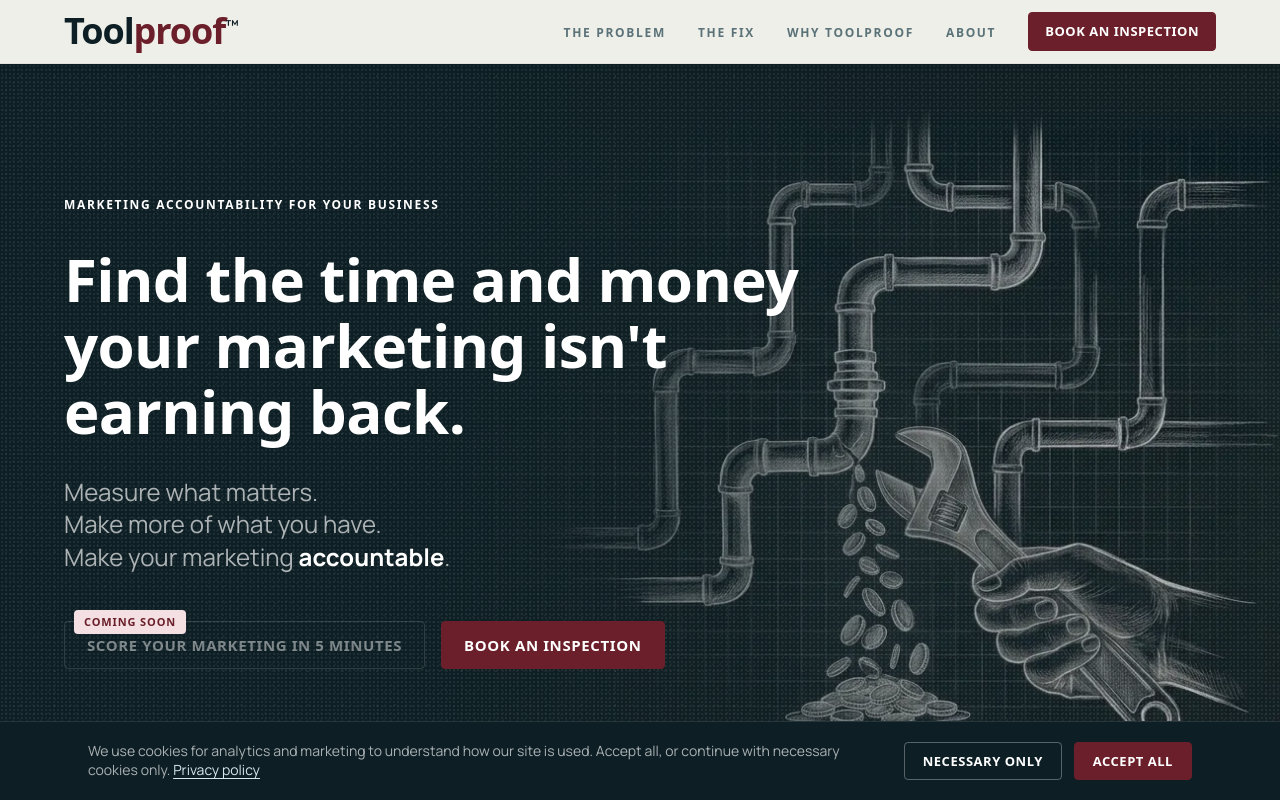
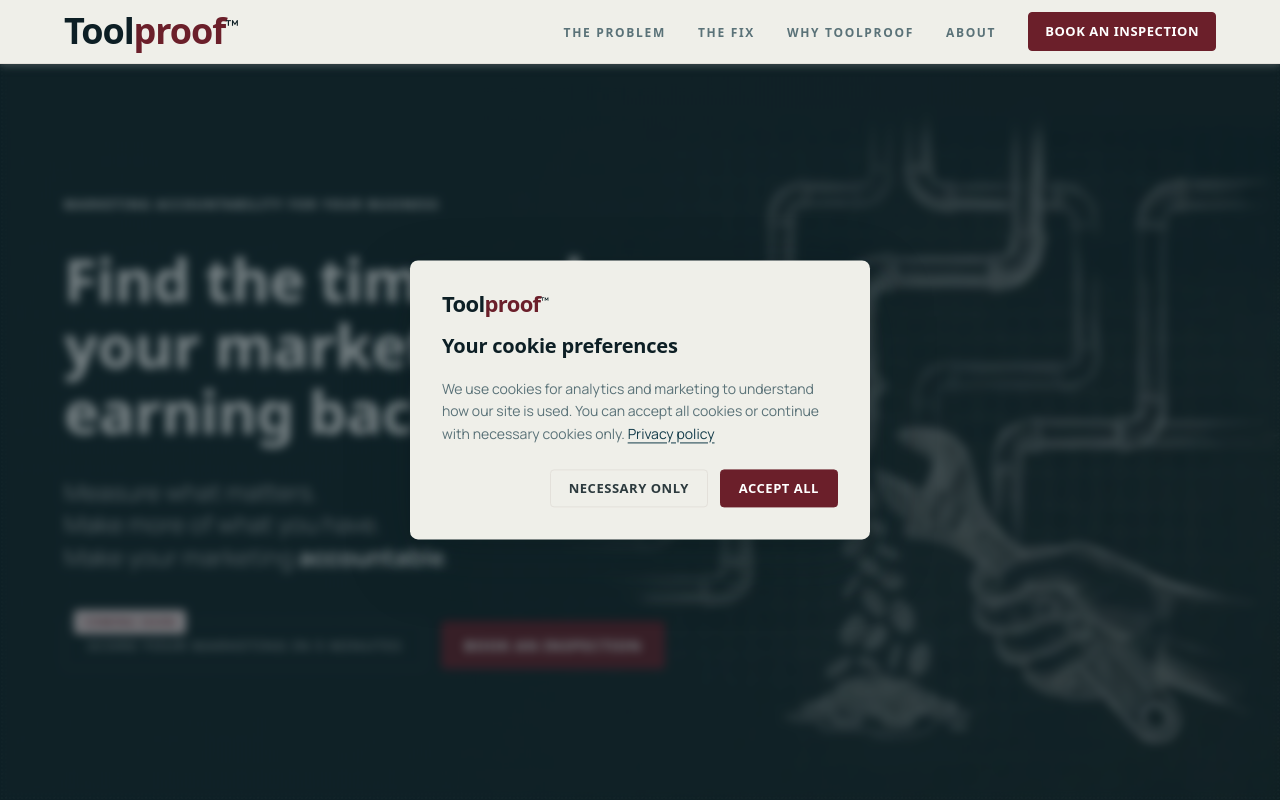
Before and after one commit to toolproofcomau/toolproof.com.au, a plain HTML site: page index.html in a window 1280 px wide. Shown: the top 800 px of the page. Drawn offline with Linux system fonts and the light colour scheme; a web font is replaced by a local one.

Commit message:
Centralised consent and added blurred background

```diff
--- a/index.html
+++ b/index.html
@@ -271,11 +271,17 @@
         <p class="tp-footer__acknowledgement">We acknowledge the Ngarluma people as the Traditional Custodians of the Country on which we live and work, and pay our respects to their Elders past, present and emerging.</p>
     </footer>
 
-    <div class="tp-consent" id="tp-consent" role="dialog" aria-label="Cookie consent" aria-modal="false" hidden>
+    <div class="tp-consent-backdrop" id="tp-consent-backdrop" hidden></div>
+
+    <div class="tp-consent" id="tp-consent" role="dialog" aria-label="Cookie consent" aria-modal="true" hidden>
         <div class="tp-consent__inner">
-            <p class="tp-consent__text">We use cookies for analytics and marketing to understand how our site is used. Accept all, or continue with necessary cookies only. <a class="tp-consent__link" href="/privacy">Privacy policy</a></p>
+            <div class="tp-consent__header">
+                <span class="tp-wordmark" aria-hidden="true">Tool<span class="tp-wordmark__proof">proof</span><sup class="tp-wordmark__reg">&trade;</sup></span>
+                <h2 class="tp-consent__title">Your cookie preferences</h2>
+                <p class="tp-consent__text">We use cookies for analytics and marketing to understand how our site is used. You can accept all cookies or continue with necessary cookies only. <a class="tp-consent__link" href="/privacy">Privacy policy</a></p>
+            </div>
             <div class="tp-consent__actions">
-                <button class="tp-btn tp-btn--ghost tp-consent__decline" type="button">Necessary only</button>
+                <button class="tp-btn tp-consent__decline" type="button">Necessary only</button>
                 <button class="tp-btn tp-btn--emphasis tp-consent__accept" type="button">Accept all</button>
             </div>
         </div>
@@ -322,6 +328,7 @@
 
             // Cookie consent
             var consentBanner = document.getElementById('tp-consent');
+            var consentBackdrop = document.getElementById('tp-consent-backdrop');
             var CONSENT_KEY = 'tp_consent';
 
             function grantConsent() {
@@ -335,14 +342,20 @@
 
             function hideBanner() {
                 consentBanner.classList.remove('tp-consent--visible');
-                setTimeout(function() { consentBanner.hidden = true; }, 300);
+                consentBackdrop.classList.remove('tp-consent-backdrop--visible');
+                setTimeout(function() {
+                    consentBanner.hidden = true;
+                    consentBackdrop.hidden = true;
+                }, 300);
             }
 
             function showBanner() {
                 consentBanner.hidden = false;
+                consentBackdrop.hidden = false;
                 requestAnimationFrame(function() {
                     requestAnimationFrame(function() {
                         consentBanner.classList.add('tp-consent--visible');
+                        consentBackdrop.classList.add('tp-consent-backdrop--visible');
                     });
                 });
             }
--- a/styles.css
+++ b/styles.css
@@ -958,46 +958,82 @@
     border-radius: 2px;
 }
 
-/* === Cookie consent banner === */
+/* === Cookie consent modal === */
+.tp-consent-backdrop {
+    position: fixed;
+    inset: 0;
+    z-index: 88;
+    background: rgba(13, 31, 37, 0.55);
+    backdrop-filter: blur(5px);
+    -webkit-backdrop-filter: blur(5px);
+    opacity: 0;
+    transition: opacity 0.25s var(--ease-standard);
+}
+.tp-consent-backdrop--visible { opacity: 1; }
+
 .tp-consent {
     position: fixed;
-    bottom: 0;
-    left: 0;
-    right: 0;
+    top: 50%;
+    left: 50%;
     z-index: 90;
-    background: var(--tp-ironstone);
-    border-top: 1px solid rgba(255, 255, 255, 0.1);
-    transform: translateY(100%);
-    transition: transform var(--duration-base) var(--ease-standard);
+    width: calc(100% - var(--space-8));
+    max-width: 460px;
+    background: var(--surface-page);
+    border-radius: var(--radius-lg);
+    box-shadow: 0 24px 64px rgba(13, 31, 37, 0.25), 0 4px 16px rgba(13, 31, 37, 0.12);
+    opacity: 0;
+    transform: translate(-50%, -48%);
+    transition: opacity 0.25s var(--ease-standard), transform 0.25s var(--ease-standard);
 }
-.tp-consent--visible { transform: translateY(0); }
+.tp-consent--visible {
+    opacity: 1;
+    transform: translate(-50%, -50%);
+}
 .tp-consent__inner {
-    max-width: var(--container-max);
-    margin-inline: auto;
-    padding: var(--space-5) var(--space-6);
+    padding: var(--space-8);
     display: flex;
-    align-items: center;
+    flex-direction: column;
     gap: var(--space-6);
-    flex-wrap: wrap;
+}
+.tp-consent__header {
+    display: flex;
+    flex-direction: column;
+    gap: var(--space-4);
+}
+.tp-consent__header .tp-wordmark {
+    font-size: 22px;
+}
+.tp-consent__title {
+    font-family: var(--font-display);
+    font-size: var(--text-lg);
+    font-weight: var(--weight-bold);
+    color: var(--text-strong);
+    letter-spacing: var(--tracking-heading);
 }
 .tp-consent__text {
-    flex: 1;
-    min-width: 16rem;
     font-size: var(--text-sm);
-    color: var(--text-on-dark-muted);
-    line-height: var(--leading-snug);
+    color: var(--text-muted);
+    line-height: var(--leading-body);
 }
 .tp-consent__link {
-    color: var(--tp-teal-light);
+    color: var(--text-accent);
     text-decoration: underline;
     text-underline-offset: 3px;
-    white-space: nowrap;
 }
-.tp-consent__link:hover { color: var(--text-on-dark); }
+.tp-consent__link:hover { color: var(--tp-teal-mid); }
 .tp-consent__actions {
     display: flex;
     gap: var(--space-3);
-    flex-shrink: 0;
+    justify-content: flex-end;
+}
+.tp-consent__decline {
+    background: transparent;
+    color: var(--text-body);
+    border-color: var(--border-subtle);
+}
+.tp-consent__decline:hover {
+    background: var(--surface-band);
+    border-color: var(--tp-saltflat-deep);
 }
 .tp-consent__actions .tp-btn {
     font-size: 13px;
@@ -1118,16 +1154,14 @@
     .tp-hero__lead { font-size: var(--text-base); }
 
     .tp-consent__inner {
-        flex-direction: column;
-        align-items: stretch;
-        padding: var(--space-5);
+        padding: var(--space-6);
     }
     .tp-consent__actions {
         flex-direction: column;
     }
     .tp-consent__actions .tp-btn {
         width: 100%;
-        text-align: center;
+        justify-content: center;
     }
     .tp-btn {
         width: 100%;
```
Also changed, not shown: privacy.html (+17 -4 lines).
